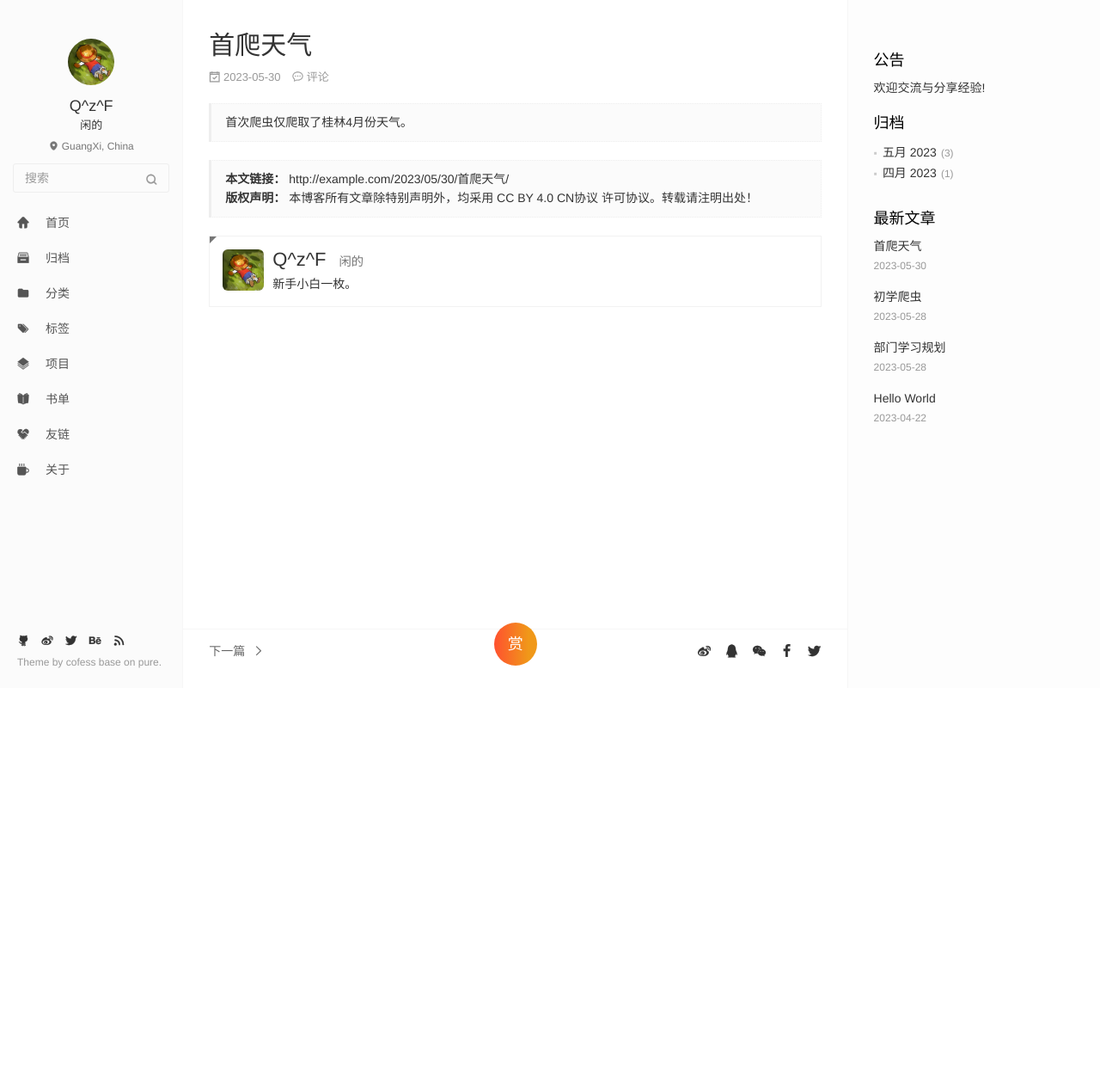
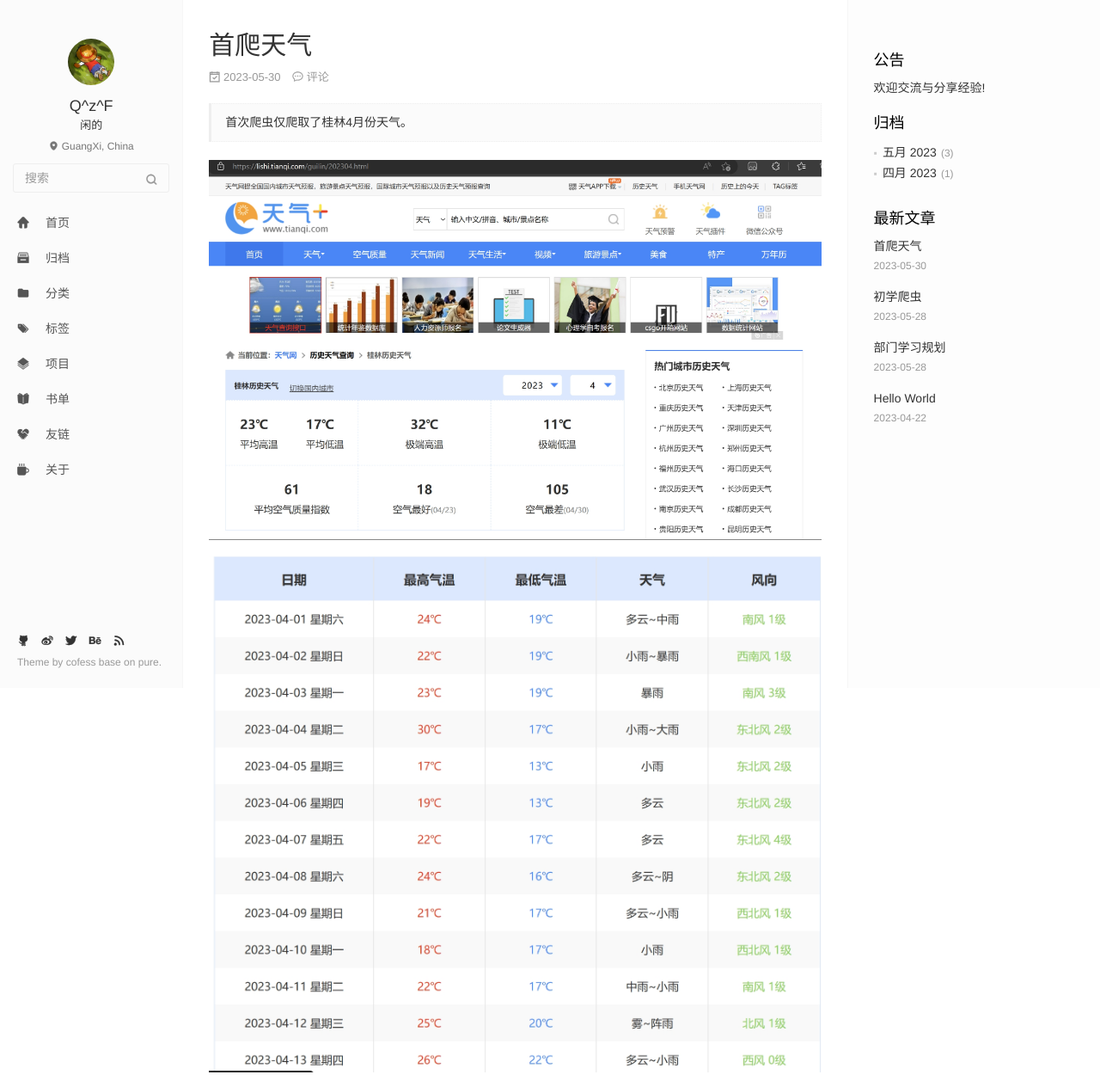
Before and after one commit to 2664214594/2664214594.github.io, a plain HTML site: page 2023/05/30/首爬天气/index.html in a window 1280 px wide. Shown: the top 1264 px of the page at 86% size. Before the commit the page ends 800 px from the top, so only its background shows below. Drawn offline with nearby package versions, Linux system fonts and the light colour scheme; no server answers; a script that the page names is missing; files whose address does not match are found by name.

Commit message:
Site updated: 2023-05-30 20:52:17

```diff
--- a/2023/05/30/首爬天气/index.html
+++ b/2023/05/30/首爬天气/index.html
@@ -25,10 +25,13 @@
 <meta property="og:site_name" content="Hexo">
 <meta property="og:description" content="首次爬虫仅爬取了桂林4月份天气。">
 <meta property="og:locale" content="zh_CN">
+<meta property="og:image" content="http://example.com/.com//%E7%BD%91%E7%AB%991.jpg">
+<meta property="og:image" content="http://example.com/.com//%E7%BD%91%E7%AB%992.jpg">
 <meta property="article:published_time" content="2023-05-30T12:15:57.563Z">
-<meta property="article:modified_time" content="2023-05-30T12:24:29.258Z">
+<meta property="article:modified_time" content="2023-05-30T12:51:42.700Z">
 <meta property="article:author" content="Q^z^F">
 <meta name="twitter:card" content="summary">
+<meta name="twitter:image" content="http://example.com/.com//%E7%BD%91%E7%AB%991.jpg">
   <!-- Canonical links -->
   <link rel="canonical" href="http://example.com/2023/05/30/%E9%A6%96%E7%88%AC%E5%A4%A9%E6%B0%94/index.html">
 
@@ -344,6 +347,8 @@
         <blockquote>
 <p>首次爬虫仅爬取了桂林4月份天气。</p>
 </blockquote>
+<p><img src="/.com//%E7%BD%91%E7%AB%991.jpg" alt="网站1"></p>
+<p><img src="/.com//%E7%BD%91%E7%AB%992.jpg" alt="网站2"></p>
 
 
     </div>
```
Also changed, not shown: 2023/05/30/首爬天气/网站1.jpg (added), 2023/05/30/首爬天气/网站2.jpg (added).
